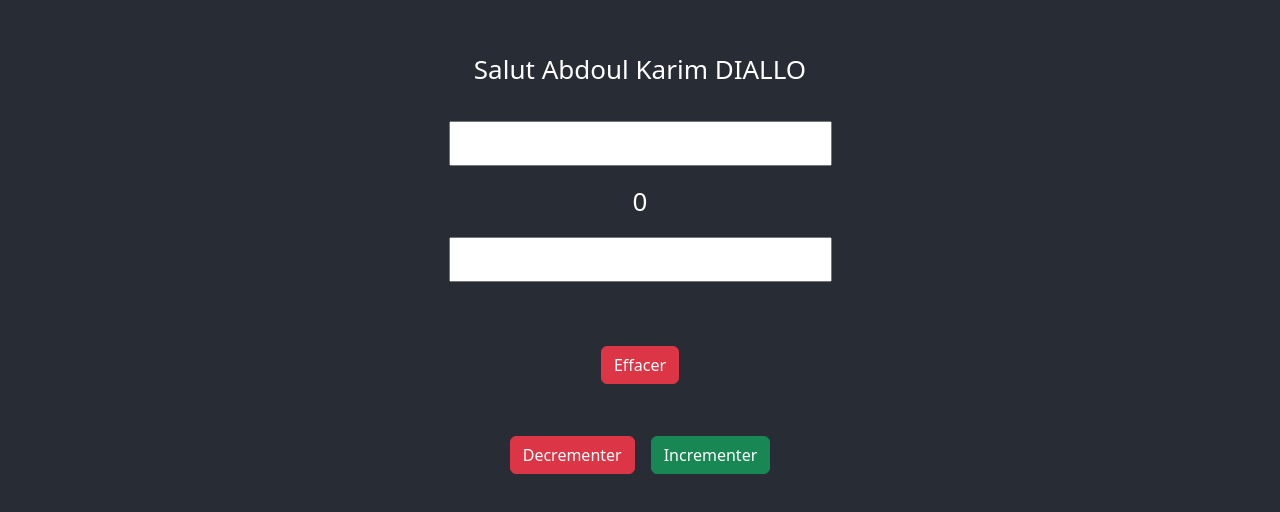
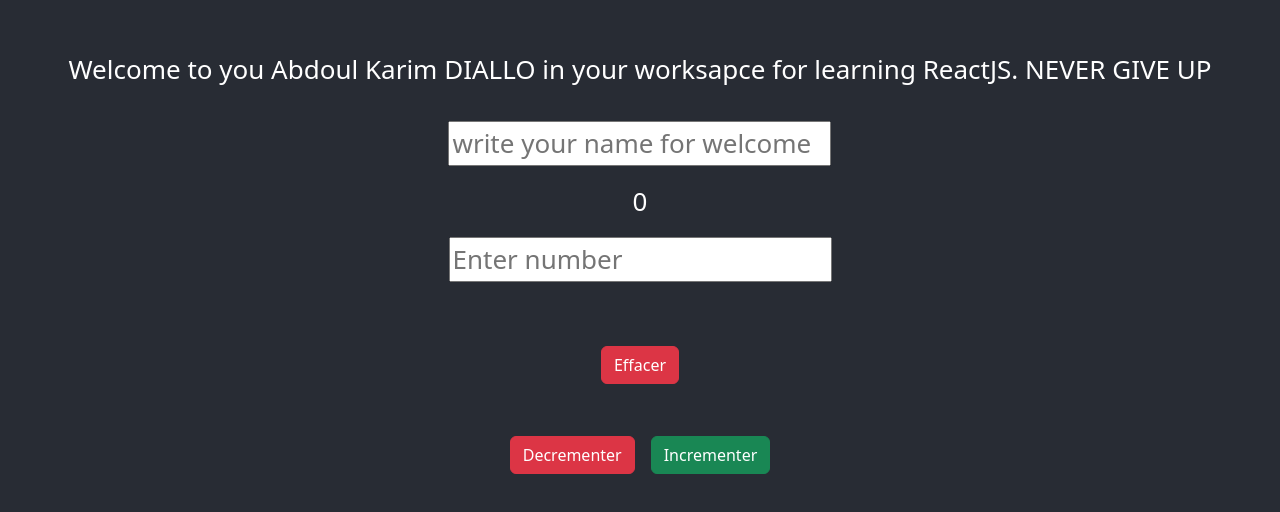
Before and after one commit to abdoulkarim20/learning-react-hooks, a React (Create React App) app: page / in a window 1280 px wide. Shown: the part 138-650 px from the top of the page. Built offline with nearby package versions, Linux system fonts and the light colour scheme.

Commit message:
custise the designe interface

```diff
--- a/src/App.js
+++ b/src/App.js
@@ -41,14 +41,14 @@
       <header className="App-header">
         <div>
           <p>
-            Salut {name}
+            Welcome to you {name} in your worksapce for learning ReactJS. NEVER GIVE UP
           </p>
-          <input className='my-3' onChange={(e) => { setName(e.target.value) }}></input>
+          <input placeholder='write your name for welcome' className='my-3' onChange={(e) => { setName(e.target.value) }}></input>
         </div>
         <div style={{ color: color }}>
           {count}
           <div className='my-3'>
-            <input ref={inpupRef} type="number" onChange={handleOnchange}></input>
+            <input placeholder='Enter number' ref={inpupRef} type="number" onChange={handleOnchange}></input>
           </div>
           <div>
             <button className='mt-5 btn btn-danger' onClick={resetCount}>Effacer</button>
```
